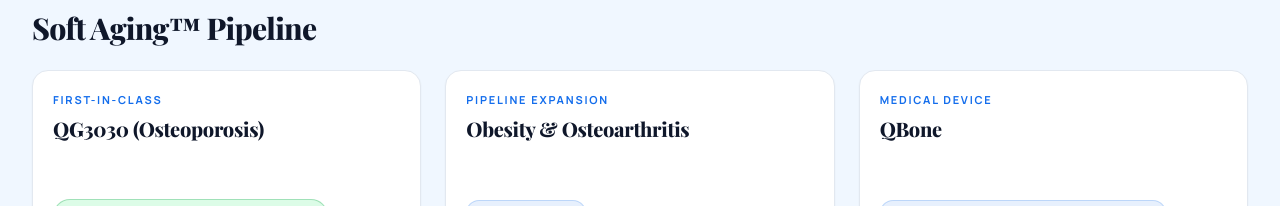
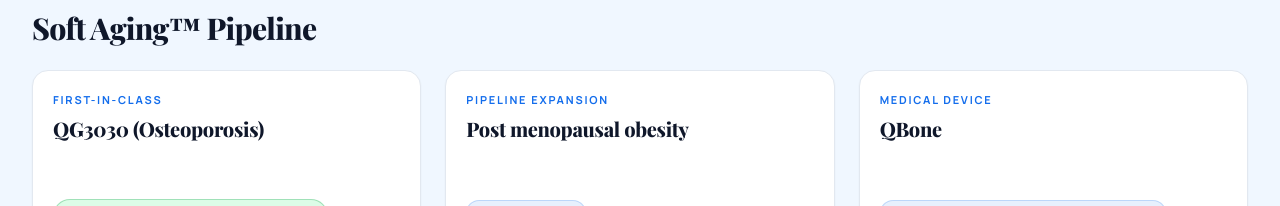
Before and after one commit to layerrama/qgenetics-website-renewal, a Next.js app: page / in a window 1280 px wide. Shown: the part 2105-2311 px from the top of the page. Built offline with nearby package versions, Linux system fonts and the light colour scheme; a web font is replaced by a local one.

Commit message:
Rename pipeline expansion title to Post menopausal obesity

```diff
--- a/src/constants/content.ts
+++ b/src/constants/content.ts
@@ -71,7 +71,7 @@
         {
           id: "expansion",
           kicker: "PIPELINE EXPANSION",
-          title: "Obesity & Osteoarthritis",
+          title: "Post menopausal obesity",
           status: "Entering Phase 1",
           progressStage: 1,
           desc: [
@@ -231,7 +231,7 @@
         {
           id: "expansion",
           kicker: "PIPELINE EXPANSION",
-          title: "비만 & 퇴행성 관절염",
+          title: "폐경기 비만",
           status: "임상 1상 진입 단계",
           progressStage: 1,
           desc: [
```
